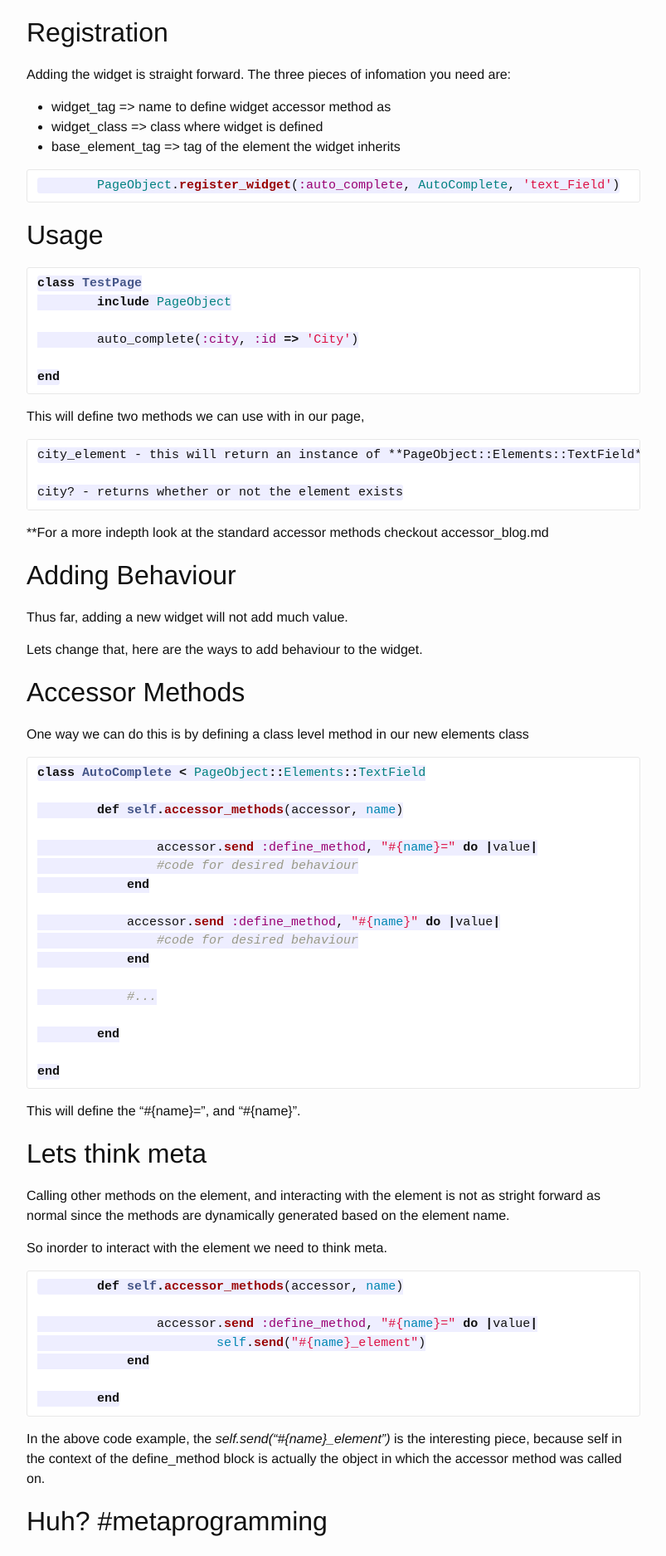
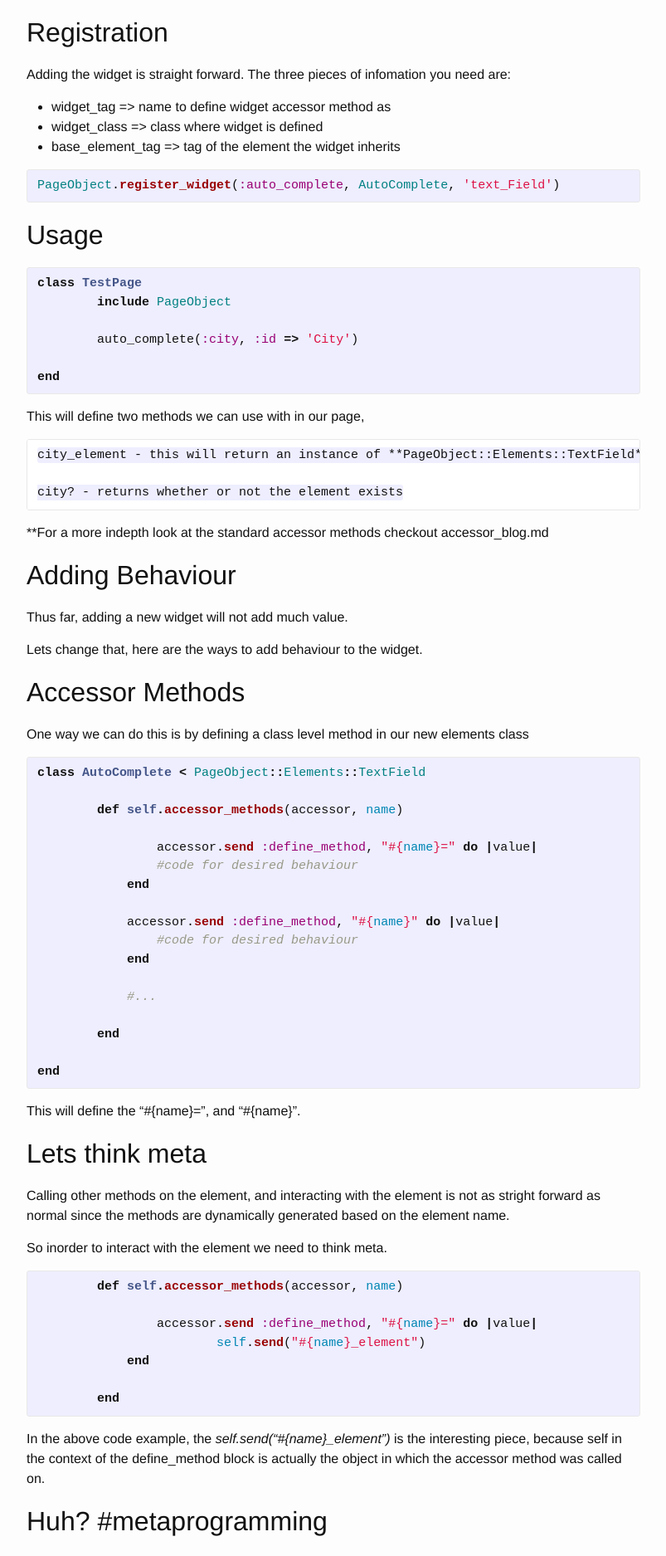
Before and after one commit to dmorgan3405/dmorgan3405.github.io, a Jekyll site: the page built from _posts/2015-04-2-page-object-widgets.markdown, in a window 1280 px wide. Shown: the part 844-2719 px from the top of the page at 83% size, without its empty margins (238-1041 px from the left). Built offline with Jekyll 4.4.1, drawn with Linux system fonts in a browser that asks for light colours.

Commit message:
Trying Syntax Highlighting

````diff
--- a/_posts/2015-04-2-page-object-widgets.markdown
+++ b/_posts/2015-04-2-page-object-widgets.markdown
@@ -43,20 +43,20 @@
 * widget_class => class where widget is defined
 * base_element_tag => tag of the element the widget inherits
 
-```ruby
-	PageObject.register_widget(:auto_complete, AutoComplete, 'text_Field')
-```
+{% highlight ruby %}
+PageObject.register_widget(:auto_complete, AutoComplete, 'text_Field')
+{% endhighlight %}
 
 ## Usage
 
-```ruby
+{% highlight ruby %}
 class TestPage
 	include PageObject
 
 	auto_complete(:city, :id => 'City')
 
 end
-```
+{% endhighlight %}
 
 This will define two methods we can use with in our page,
 
@@ -77,7 +77,7 @@
 
 One way we can do this is by defining a class level method in our new elements class
 
-```ruby
+{% highlight ruby %}
 class AutoComplete < PageObject::Elements::TextField
 
 	def self.accessor_methods(accessor, name)
@@ -95,7 +95,7 @@
 	end
 
 end
-```
+{% endhighlight %}
 
 This will define the "#{name}=", and "#{name}".
 
@@ -106,7 +106,7 @@
 
 So inorder to interact with the element we need to think meta.
 
-```ruby
+{% highlight ruby %}
 	def self.accessor_methods(accessor, name)
 
 		accessor.send :define_method, "#{name}=" do |value|
@@ -114,7 +114,7 @@
 	    end
 
 	end
-```
+{% endhighlight %}
 
 In the above code example, the *self.send("#{name}_element")* is the interesting piece, because
 self in the context of the define_method block is actually the object in which the accessor method was called on.
@@ -123,14 +123,14 @@
 
 All this means is that in the example below, self is an instance of TestPage.
 
-```ruby
+{% highlight ruby %}
 class TestPage
 	include PageObject
 
 	auto_complete(:city, :id => 'City')
 
 end
-```
+{% endhighlight %}
 
 ##The other way
 
@@ -138,7 +138,7 @@
 
 To add behavior to an instance of a class, simply add instance methods
 
-```ruby
+{% highlight ruby %}
 class AutoComplete < PageObject::Elements::TextField
 
 	def set(value)
@@ -146,7 +146,7 @@
 	end
 
 end
-```
+{% endhighlight %}
 
 ## Gotchas
 
@@ -162,7 +162,7 @@
 
 Example:
 
-```ruby
+{% highlight ruby %}
 class AutoComplete < PageObject::Elements::TextField
 
 	def self.accessor_methods(accessor, name)
@@ -181,4 +181,4 @@
 
 	end
 end
-```
+{% endhighlight %}
````
